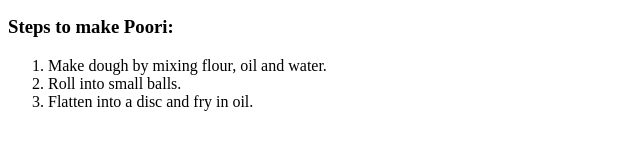
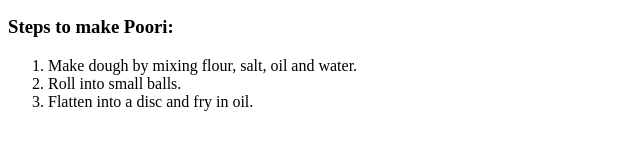
Before and after one commit to Chaitanya-Mukkavilly/Recipes, a plain HTML site: page recipe/Poori.html in a window 1280 px wide. Shown: the part 618-768 px from the top of the page, 0-640 px from the left. Drawn offline with Linux system fonts and the light colour scheme.

Commit message:
ADDED SALT TO POORI RECIPE

```diff
--- a/recipe/Poori.html
+++ b/recipe/Poori.html
@@ -18,7 +18,7 @@
     <p><h3>Steps to make Poori:</h3></p>
     <p>
         <ol>
-            <li>Make dough by mixing flour, oil and water.</li>
+            <li>Make dough by mixing flour, salt, oil and water.</li>
             <li>Roll into small balls.</li>
             <li>Flatten into a disc and fry in oil.</li>
         </ol>
```
